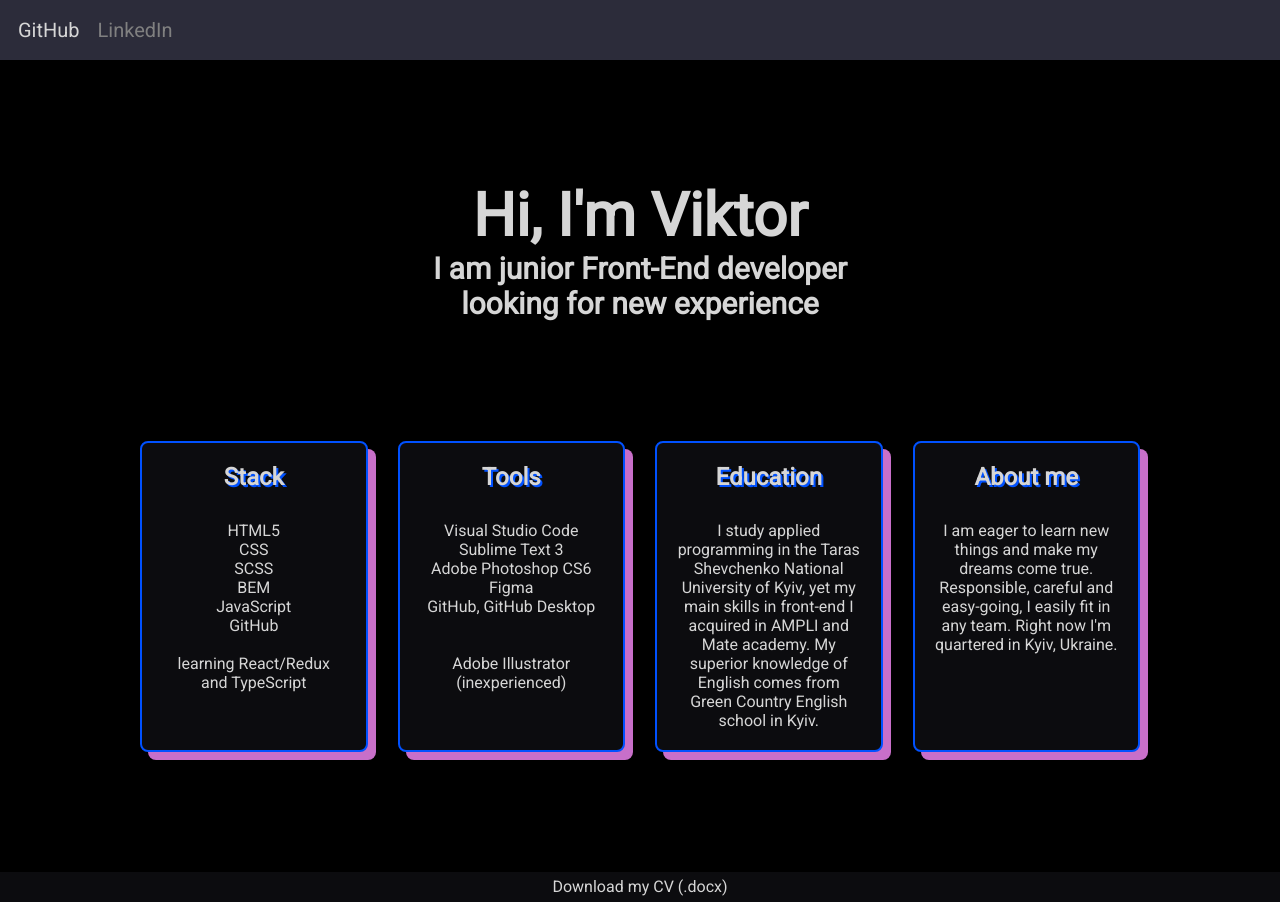
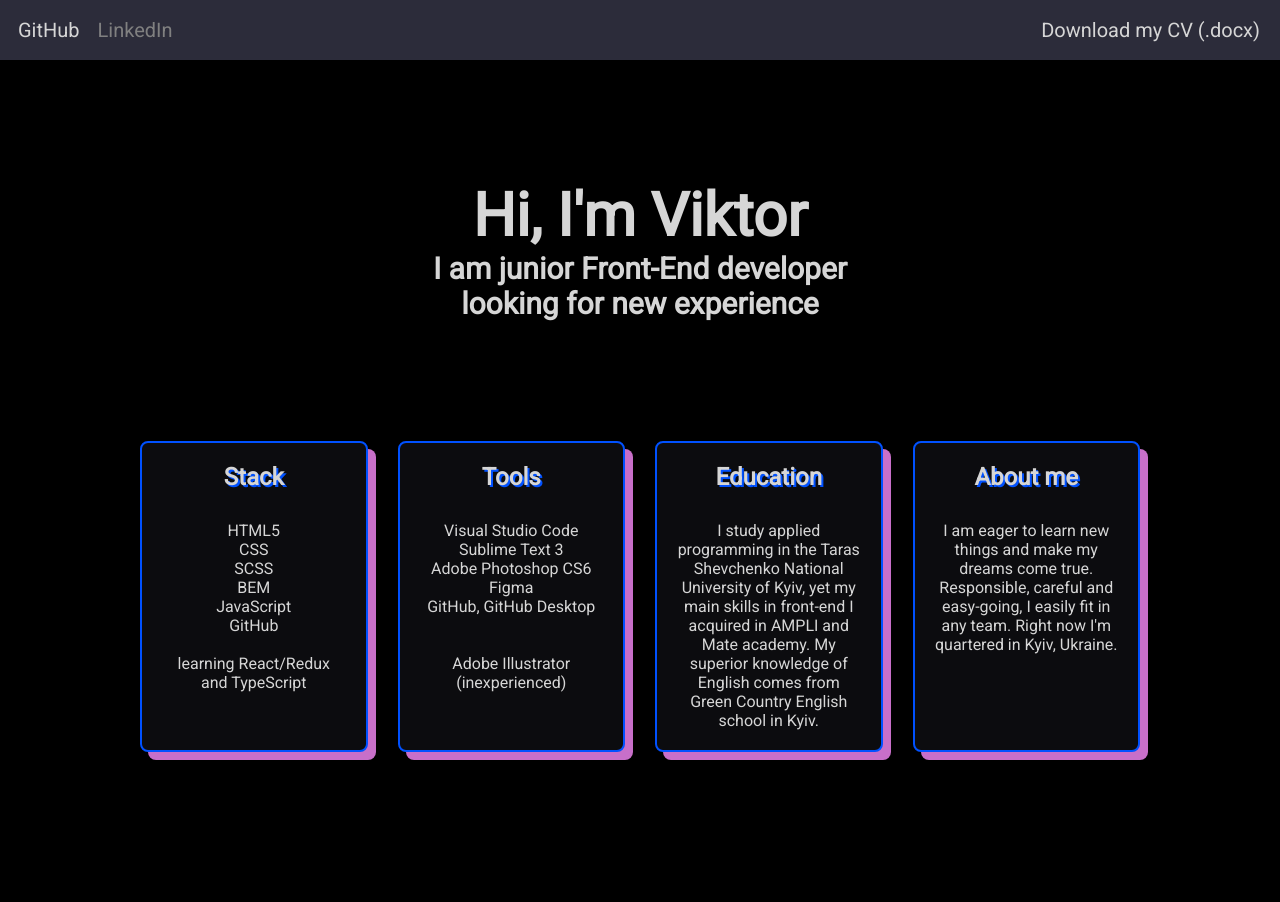
Before and after one commit to ov3rst33r/portfolio, a plain HTML site: page index.html in a window 1280 px wide. After the commit the page ends 872 px from the top, so only its background shows below. Drawn offline with Linux system fonts and the light colour scheme.

Commit message:
v2.1
footer removed, CV moved to header

```diff
--- a/index.html
+++ b/index.html
@@ -25,6 +25,16 @@
 			   LinkedIn
 			</a>
 		</nav>
+
+		<div class="cv">
+			<a href="/assets/CV.docx"
+			   download
+			   class="navLink"
+			>
+			  Download my CV (.docx)
+			</a>
+		  </div>
+
 	  </header>
 
 	  <main class="greetingsBlock">
@@ -81,12 +91,7 @@
 	  </div>
 
 	  <div class="contactsBlock">
-		  <a href="/assets/CV.docx"
-		     download
-			 class="cvLink"
-		  >
-		    Download my CV (.docx)
-		  </a>
+
 	  </div>
 	</body>
 </html>
--- a/styles.css
+++ b/styles.css
@@ -56,6 +56,10 @@ body {
   color: var(--hoverGreen);
 }
 
+.cv {
+  padding-right: 20px;
+}
+
 .greetingsBlock {
   display: flex;
   flex-direction: column;
@@ -109,22 +113,3 @@ body {
     row-gap: 30px;
   }
 }
-
-.contactsBlock {
-  flex-shrink: 0;
-  display: flex;
-  justify-content: center;
-  height: 30px;
-  line-height: 30px;
-  background-color: var(--evenDarkerBackgroundBlack);
-}
-
-.cvLink {
-  text-decoration: none;
-  color: var(--textSilver);
-  transition: color 0.3s;
-}
-
-.cvLink:hover {
-  color: var(--hoverGreen);
-}
```
Also changed, not shown: 1 other file.
